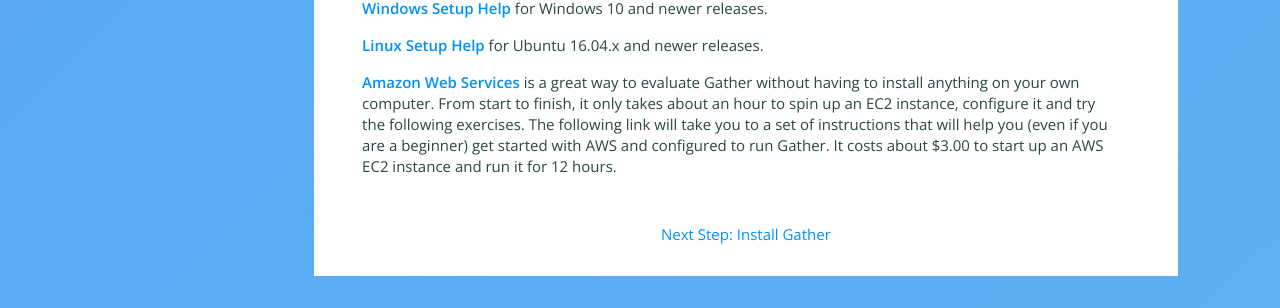
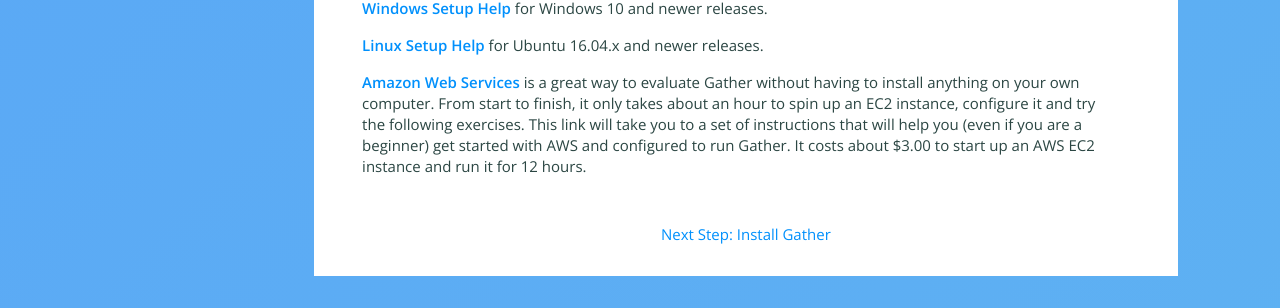
Before and after one commit to nixilla/gather, a Jekyll site: the page built from documentation/try/index.md, in a window 1280 px wide. Shown: the part 1023-1331 px from the top of the page. Built offline with Jekyll 4.4.1, drawn with Linux system fonts in a browser that asks for light colours.

Commit message:
Reword to make sense

```diff
--- a/documentation/try/index.md
+++ b/documentation/try/index.md
@@ -29,6 +29,6 @@
 
 **[Linux Setup Help](http://aether.ehealthafrica.org/documentation/try/setup-ubuntu)** for Ubuntu 16.04.x and newer releases.
 
-**[Amazon Web Services](http://aether.ehealthafrica.org/documentation/try/setup-aws)** is a great way to evaluate Gather without having to install anything on your own computer.  From start to finish, it only takes about an hour to spin up an EC2 instance, configure it and try the following exercises.  The following link will take you to a set of instructions that will help you (even if you are a beginner) get started with AWS and configured to run Gather.  It costs about $3.00 to start up an AWS EC2 instance and run it for 12 hours.
+**[Amazon Web Services](http://aether.ehealthafrica.org/documentation/try/setup-aws)** is a great way to evaluate Gather without having to install anything on your own computer.  From start to finish, it only takes about an hour to spin up an EC2 instance, configure it and try the following exercises.  This link will take you to a set of instructions that will help you (even if you are a beginner) get started with AWS and configured to run Gather.  It costs about $3.00 to start up an AWS EC2 instance and run it for 12 hours.
 
 <div style="margin-top: 2rem; text-align: center"><a href="install">Next Step: Install Gather</a></div>
```
